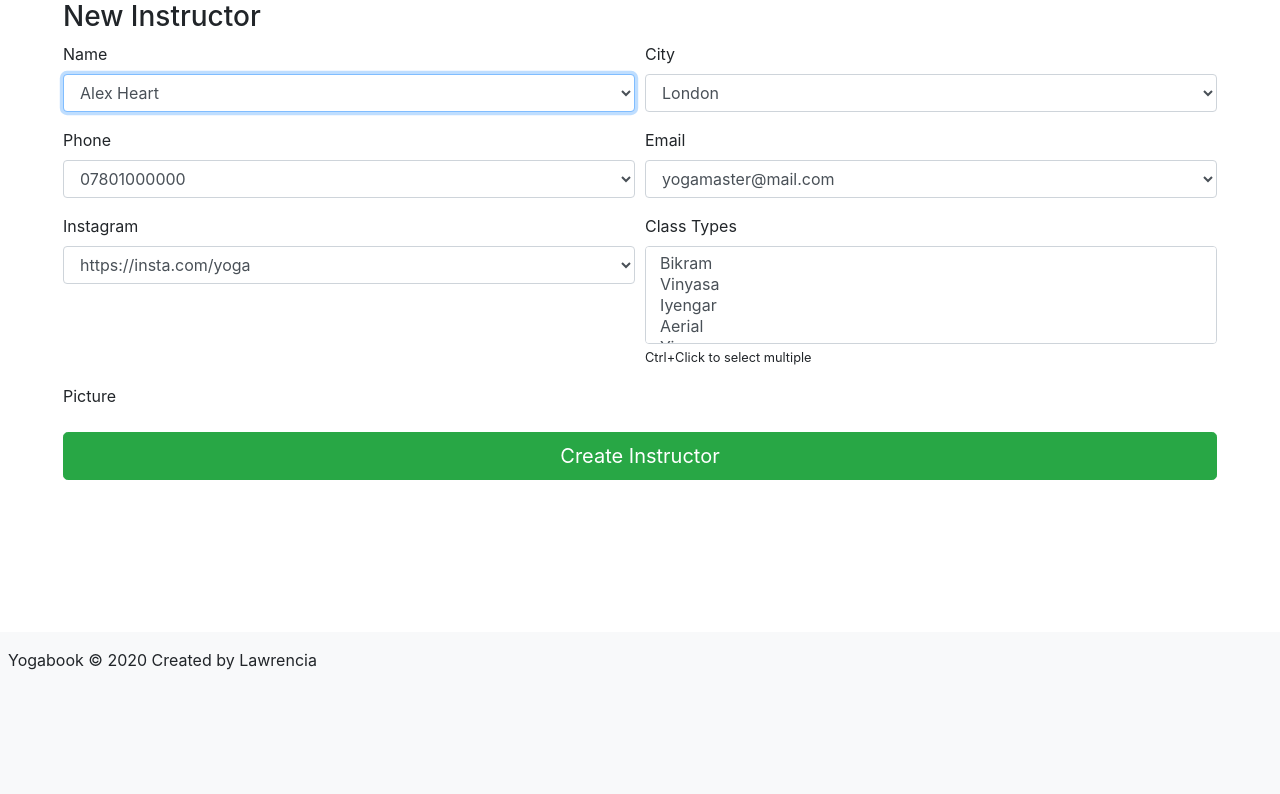
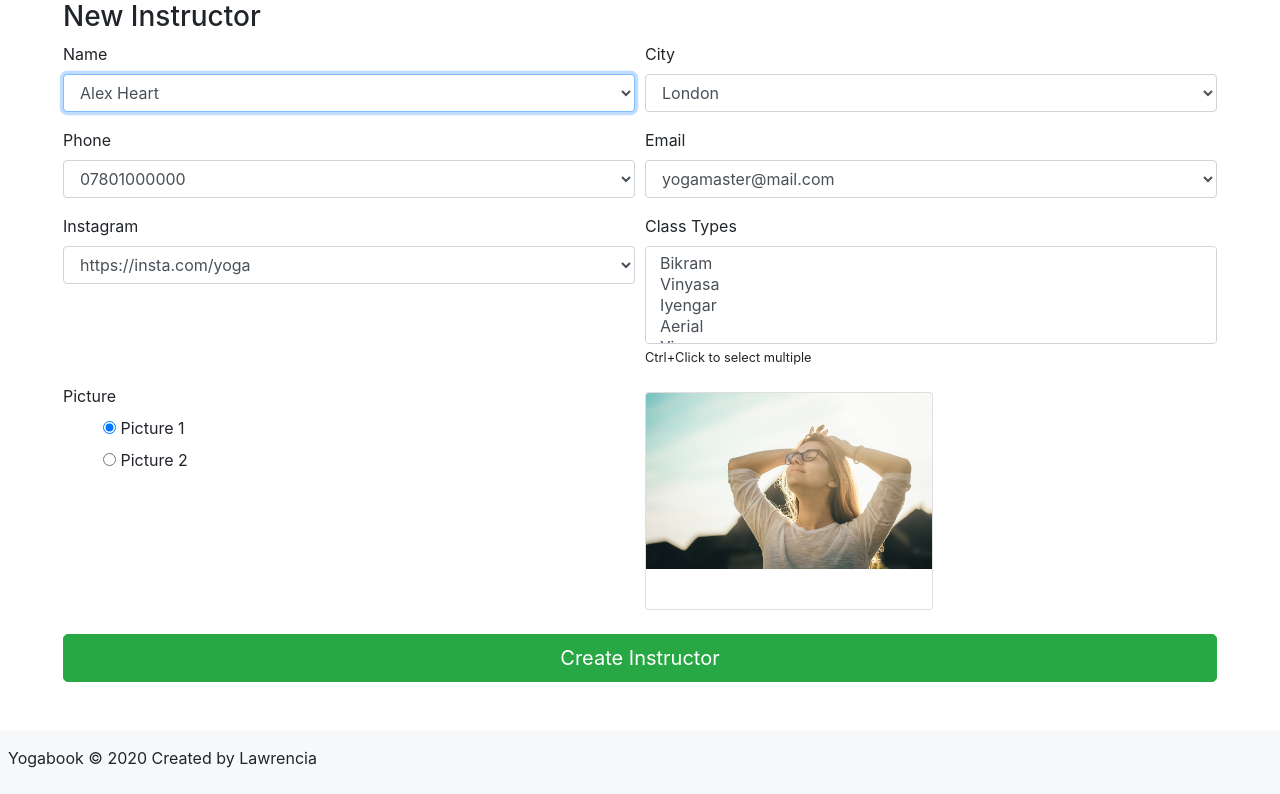
Before and after one commit to lawcia/yoga-class-booking-site, a Flask app: page /instructors/create in a window 1280 px wide. Shown: the part 104-898 px from the top of the page. Before the commit the page ends 774 px from the top, so only its background shows below. Run offline with Flask 2, Linux system fonts and the light colour scheme; some libraries are stand-ins or nearby versions.

Commit message:
add picture options for create instructor form

```diff
--- a/forms.py
+++ b/forms.py
@@ -1,4 +1,4 @@
-from wtforms import SelectField, validators, SubmitField, SelectMultipleField
+from wtforms import SelectField, validators, SubmitField, SelectMultipleField, RadioField
 from flask_wtf import FlaskForm
 
 class CreateInstructorForm(FlaskForm):
@@ -21,4 +21,5 @@ class CreateInstructorForm(FlaskForm):
   class_types = SelectMultipleField('Class Types', choices=[
     ('Bikram', 'Bikram'), ('Vinyasa', 'Vinyasa'), ('Iyengar', 'Iyengar'), ('Aerial', 'Aerial'), ('Yin', 'Yin')
   ])
+  pictures = RadioField('Picture', choices=[('/images/woman_in_sun.jpg', 'Picture 1'), ('/images/woman_hand_pose.jpg', 'Picture 2')], default='/images/woman_in_sun.jpg')
   submit = SubmitField(label='Create Instructor')
--- a/static/css/main.css
+++ b/static/css/main.css
@@ -73,3 +73,7 @@ a.link{
 .home-col {
   padding: 16px;
 }
+
+.radio-group li{
+  list-style-type: none;
+}
--- a/templates/forms/instructor.html
+++ b/templates/forms/instructor.html
@@ -54,10 +54,26 @@
       <small>Ctrl+Click to select multiple</small>
     </div>
   </div>
-    <div class="form-group">
-      <label for="picture">Picture</label>
+  <div class="form-row">
 
+    <div class="form-group col-sm">
+      {{ form.pictures.label }}
+      {{ form.pictures(class_ = 'radio-group') }}
     </div>
+    <div class="form-group col-sm p-2">
+      <div class="card" style="width: 18rem;">
+        <img  src="/images/woman_in_sun.jpg" class="card-img-top" alt="...">
+        <div class="card-body">
+          <p class="card-text" id="picture_text"></p>
+        </div>
+      </div>
+    </div>
+
+    {% if form.pictures.errors %}
+      {% for error in form.pictures.errors %}<small class="form-text text-muted">{{ error }}</small>{% endfor %}
+  {% endif %}
+  </div>
+
     {{ form.submit(class_ = 'btn btn-success btn-lg btn-block')}}
   </form>
 </div>
```
Also changed, not shown: assets/woman_hand_pose.jpg (added), assets/woman_in_sun.jpg (added).
